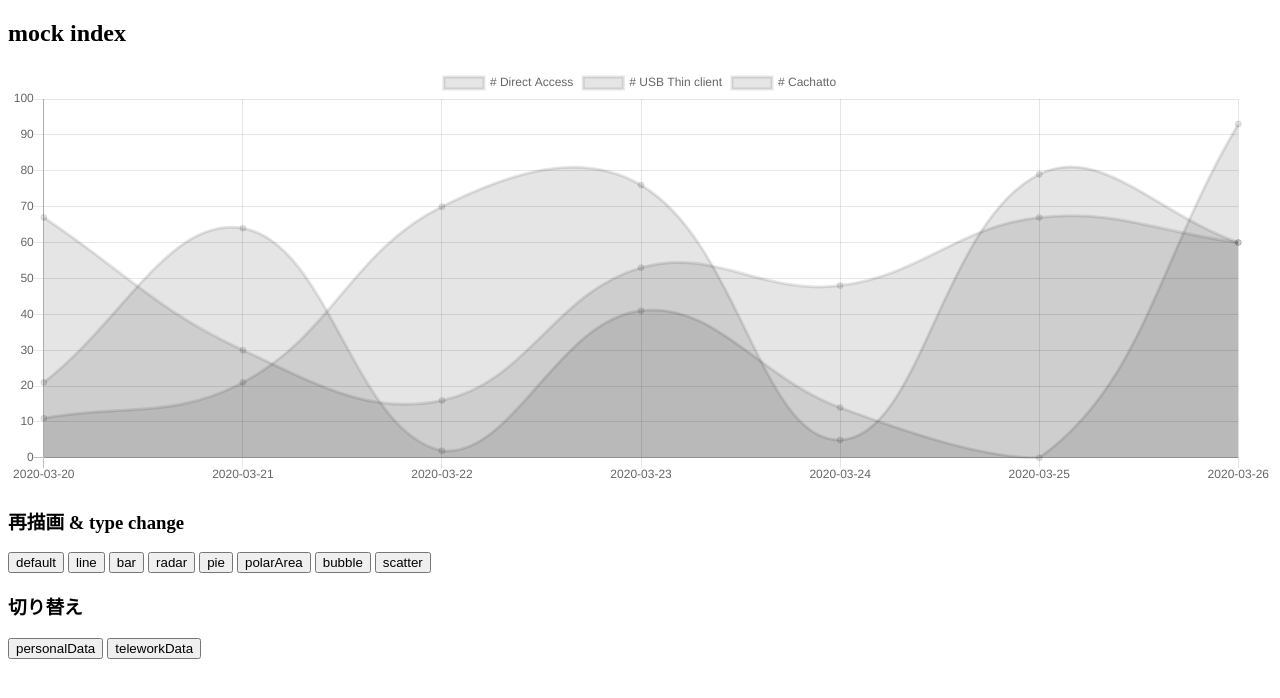
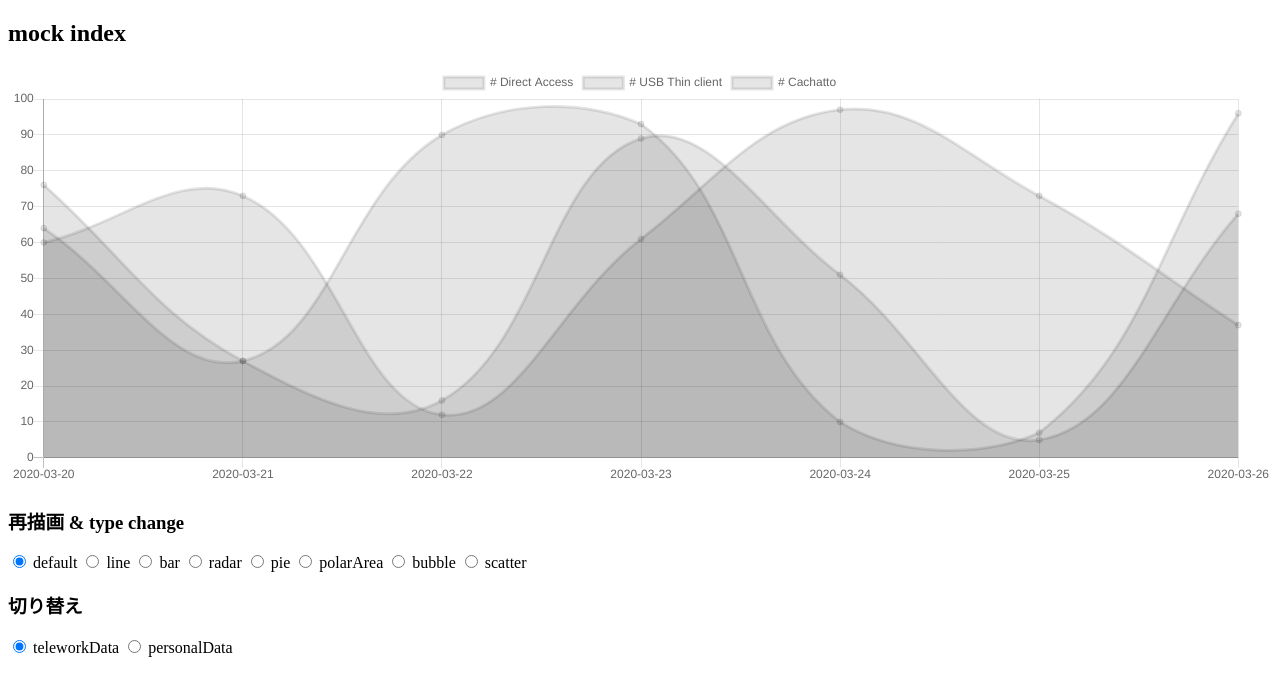
Before and after one commit to ysak24/chartJsPractice, a website built with webpack: page src/index.html in a window 1280 px wide. Built offline with nearby package versions, Linux system fonts and the light colour scheme.

Commit message:
mode でデータの出し分け, グラフチェンジ ボタン → ラジオボタン

```diff
--- a/src/chart/chart.js
+++ b/src/chart/chart.js
@@ -2,13 +2,13 @@
 import config from './config'
 import organizeData from './organizeData.js'
 
-drawChart()
-function drawChart(type) {
+drawChart('telework')
+function drawChart(mode, type) {
     const defaultType = config.defaultType ? config.defaultType : 'line'
     const ctx = document.getElementById('myChart').getContext('2d')
     window.myChart = new Chart(ctx, {
         type: type ? type : defaultType,
-        data: organizeData(),
+        data: organizeData(mode),
     })
 
     for (const props of Object.keys(config)) {
@@ -16,28 +16,26 @@
             myChart[props] = config[props]
         }
     }
-    if (config.backgroundColorSet) {
-        myChart.data.datasets[0].backgroundColor = config.backgroundColorSet[0]
-        myChart.data.datasets[1].backgroundColor = config.backgroundColorSet[1]
-        myChart.data.datasets[2].backgroundColor = config.backgroundColorSet[2]
-    }
-    if (config.borderColorSet) {
-        myChart.data.datasets[0].borderColor = config.borderColorSet[0]
-        myChart.data.datasets[1].borderColor = config.borderColorSet[1]
-        myChart.data.datasets[2].borderColor = config.borderColorSet[2]
-    }
-    if (config.borderWidth) {
-        myChart.data.datasets[0].borderWidth = config.borderWidth
-        myChart.data.datasets[1].borderWidth = config.borderWidth
-        myChart.data.datasets[2].borderWidth = config.borderWidth
+    for (let i = 0; i < myChart.data.datasets.length; i++) {
+        if (config.backgroundColorSet) {
+            myChart.data.datasets[i].backgroundColor = config.backgroundColorSet[i]
+        }
+        if (config.borderColorSet) {
+            myChart.data.datasets[i].borderColor = config.borderColorSet[i]
+        }
+        if (config.borderWidth) {
+            myChart.data.datasets[i].borderWidth = config.borderWidth
+        }
     }
 }
 
-function redraw(type) {
+function redraw(options = {}) {
     if (myChart && myChart.destroy) {
         myChart.destroy()
     }
-    drawChart(type)
+    const mode = options.mode ? options.mode : undefined
+    const type = options.type ? options.type : undefined
+    drawChart(mode, type)
 }
 
 const chartControl = {
--- a/src/chart/organizeData.js
+++ b/src/chart/organizeData.js
@@ -1,25 +1,40 @@
 // 取得したデータを chart で扱える形式に整理する。
-function organizeData() {
+function organizeData(mode = 'telework') {
     const data = {}
     data.labels = getRecentWeek()
 
-    data.datasets = []
-    data.datasets.push({})
-    data.datasets[0].label = '# Direct Access'
-    data.datasets[0].data = getData(data.labels.length)
-
-    data.datasets.push({})
-    data.datasets[1].label = '# USB Thin client'
-    data.datasets[1].data = getData(data.labels.length)
-
-    data.datasets.push({})
-    data.datasets[2].label = '# Cachatto'
-    data.datasets[2].data = getData(data.labels.length)
+    data.datasets = getDatasets(data.labels.length, mode)
 
     console.log(data)
     return data
 }
 export default organizeData
+
+function getDatasets(length, mode) {
+    const datasets = []
+    if (mode == 'personal') {
+        datasets.push({})
+        datasets[0].label = '# Mail Box'
+        datasets[0].data = getData(length)
+
+        datasets.push({})
+        datasets[1].label = '# Personal Folder'
+        datasets[1].data = getData(length)
+    } else if (mode == 'telework') {
+        datasets.push({})
+        datasets[0].label = '# Direct Access'
+        datasets[0].data = getData(length)
+
+        datasets.push({})
+        datasets[1].label = '# USB Thin client'
+        datasets[1].data = getData(length)
+
+        datasets.push({})
+        datasets[2].label = '# Cachatto'
+        datasets[2].data = getData(length)
+    }
+    return datasets
+}
 
 function getData(length) {
     const data = []
--- a/src/index.html
+++ b/src/index.html
@@ -12,22 +12,34 @@
     <canvas id="myChart" height="100px"></canvas>
 
     <h3>再描画 & type change</h3>
-    <div>
-        <button type="button" id="default">default</button>
-        <button type="button" id="line">line</button>
-        <button type="button" id="bar">bar</button>
-        <button type="button" id="radar">radar</button>
-        <button type="button" id="pie">pie</button>
-        <button type="button" id="polarArea">polarArea</button>
-        <button type="button" id="bubble">bubble</button>
-        <button type="button" id="scatter">scatter</button>
-    </div>
+    <form id="drawOptions">
+        <div>
+            <input type="radio" id="default" name="type" value="" checked>
+            <label for="default">default</label>
+            <input type="radio" id="line" name="type" value="line">
+            <label for="line">line</label>
+            <input type="radio" id="bar" name="type" value="bar">
+            <label for="bar">bar</label>
+            <input type="radio" id="radar" name="type" value="radar">
+            <label for="radar">radar</label>
+            <input type="radio" id="pie" name="type" value="pie">
+            <label for="pie">pie</label>
+            <input type="radio" id="polarArea" name="type" value="polarArea">
+            <label for="polarArea">polarArea</label>
+            <input type="radio" id="bubble" name="type" value="bubble">
+            <label for="bubble">bubble</label>
+            <input type="radio" id="scatter" name="type" value="scatter">
+            <label for="scatter">scatter</label>
+        </div>
 
-    <h3>切り替え</h3>
-    <div>
-        <button type="button" id="personal">personalData</button>
-        <button type="button" id="telework">teleworkData</button>
-    </div>
+        <h3>切り替え</h3>
+        <div>
+            <input type="radio" id="telework" name="mode" value="telework" checked>
+            <label for="telework">teleworkData</label>
+            <input type="radio" id="personal" name="mode" value="personal">
+            <label for="personal">personalData</label>
+        </div>
+    </form>
 </body>
 
 </html>
--- a/src/index.js
+++ b/src/index.js
@@ -5,14 +5,8 @@
 
 import chartControl from './chart/chart.js'
 
-document.getElementById('default').onclick = function () { chartControl.redraw() }
-document.getElementById('line').onclick = function () { chartControl.redraw('line') }
-document.getElementById('bar').onclick = function () { chartControl.redraw('bar') }
-document.getElementById('radar').onclick = function () { chartControl.redraw('radar') }
-document.getElementById('pie').onclick = function () { chartControl.redraw('pie') }
-document.getElementById('polarArea').onclick = function () { chartControl.redraw('polarArea') }
-document.getElementById('bubble').onclick = function () { chartControl.redraw('bubble') }
-document.getElementById('scatter').onclick = function () { chartControl.redraw('scatter') }
-
-document.getElementById('personal').onclick = function () { }
-document.getElementById('telework').onclick = function () { }
+document.getElementById('drawOptions').onclick = function () { chartChange() }
+function chartChange() {
+    const form = document.getElementById('drawOptions')
+    chartControl.redraw({ type: form.type.value, mode: form.mode.value })
+}
```
